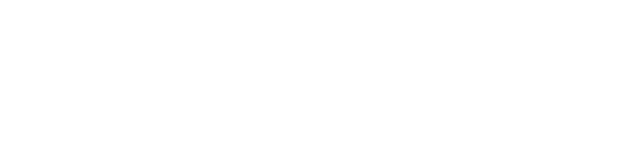
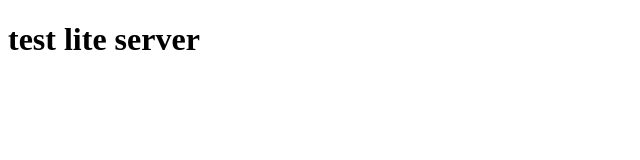
Before and after one commit to djangofullstack/gittest, a website: page index.html in a window 1280 px wide. Shown: the whole page, without its empty margins (0-640 px from the left). Drawn offline with Linux system fonts and the light colour scheme.

Commit message:
third commit

```diff
--- a/index.html
+++ b/index.html
@@ -7,6 +7,6 @@
     <title>Document</title>
 </head>
 <body>
-
+    <h1>test lite server</h1>
 </body>
 </html>
```
Also changed, not shown: package.json (added, +17 -0 lines), templates/test.html (added), 2 other files.
